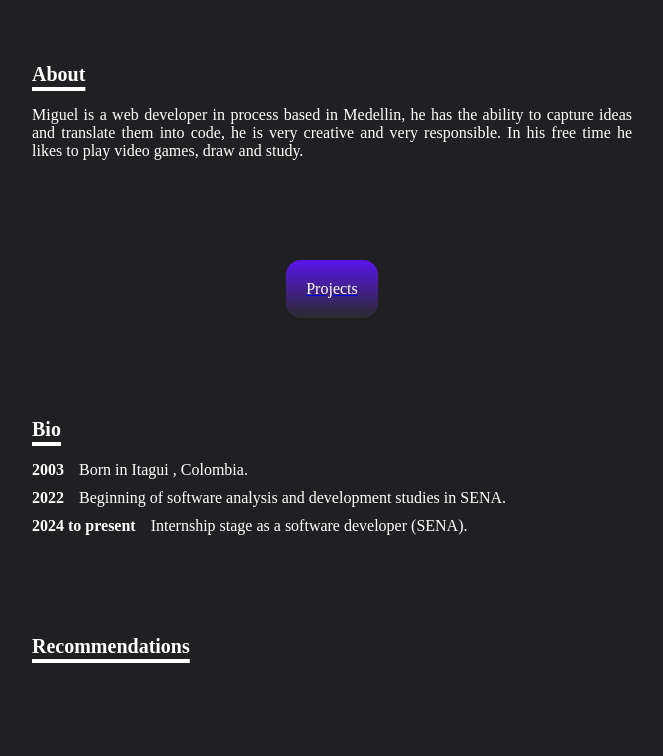
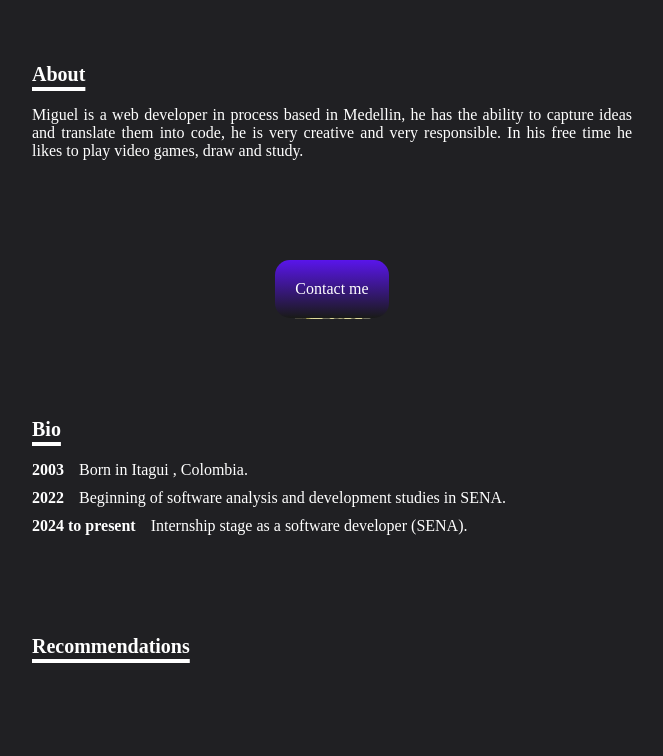
Before and after one commit to LuisMiguelDevelopment/MyPortfolio, a React (Vite) app: page / in a window 1280 px wide. Shown: the part 869-1625 px from the top of the page, without its empty margins (308-971 px from the left). Built offline with nearby package versions, Linux system fonts and the light colour scheme; a web font is replaced by a local one.

Commit message:
feat: :sparkles: contact me

```diff
--- a/src/components/atoms/Button/Button.css
+++ b/src/components/atoms/Button/Button.css
@@ -10,9 +10,7 @@
 
 
 
-.button:hover {
-    opacity: 0.8;
-}
+
 
 
 .button.buttonGreyGradient {
@@ -30,13 +28,26 @@
     color: white;
 }
 
+.button.buttonPurple2 {
+    background-color: #c69ef7;
+    color: white;
+}
+.button.buttonPurple2:hover {
+    background-color: #af75f7;
+    color: white;
+}
+
 .button.buttonPurplelight {
     background: linear-gradient(180deg, #3737DA 0.01%, rgba(55, 55, 218, 0.24) 0.02%, rgba(55, 55, 218, 0.13) 0.03%);
     color: #202023;
 }
 
 .button.buttonPurpleGradient {
-    background: linear-gradient(180deg, #5915EB 0%, rgba(227, 229, 217, 0.06) 99.99%, rgba(235, 238, 216, 0.00) 100%);
+    background: linear-gradient(180deg, #5915EB 0%, rgb(25, 26, 24) 99.99%, rgba(235, 238, 216, 0.00) 100%);
+    color: white;
+}
+.button.buttonPurpleGradient:hover {
+    background: linear-gradient(180deg, #5915EB 0%, rgb(179, 190, 168) 99.99%, rgba(235, 238, 216, 0.00) 100%);
     color: white;
 }
 
--- a/src/components/atoms/Button/Button.jsx
+++ b/src/components/atoms/Button/Button.jsx
@@ -1,12 +1,13 @@
 import './Button.css';
 import classnames from 'classnames';
 import Icon from '../Icons/Icon';
-const Button = ({variant , text , icon , link}) => {
+const Button = ({variant , text , icon , link , id}) => {
 
     const buttonClases = classnames('button',{
         buttonGreyGradient : variant === 'buttonGreyGradient',
         buttonBlackGradient : variant === 'buttonBlackGradient',
         buttonPurple : variant === 'buttonPurple',
+        buttonPurple2 : variant === 'buttonPurple2',
         buttonPurplelight : variant === 'buttonPurplelight',
         buttonPurpleGradient :variant === 'buttonPurpleGradient',
         buttonYellowGradient :variant === 'buttonYellowGradient',
@@ -14,7 +15,7 @@ const Button = ({variant , text , icon , link}) => {
     })
 
   return (
-    <a href={link} className={buttonClases}  >
+    <a href={link} className={buttonClases} id={id}  >
         {icon && <Icon className="icono"  type={icon}/>}
         {text}
     </a>
--- a/src/components/atoms/Image/Image.jsx
+++ b/src/components/atoms/Image/Image.jsx
@@ -1,3 +1,3 @@
-const Image = ({source , altText}) => <img src={source} alt={altText} />
+const Image = ({source , altText , id ,className}) => <img src={source} alt={altText} id={id} className={className} />
 
 export default Image;
--- a/src/pages/about/About.jsx
+++ b/src/pages/about/About.jsx
@@ -1,3 +1,4 @@
+import React, { useEffect } from 'react';
 import Title from "../../components/atoms/Title/Title"
 import InfoText from "../../components/atoms/InfoText/InfoText"
 import Layout from "../../_config/Layout"
@@ -13,41 +14,28 @@ import Recommendations from '../../components/molecules/Recommendations/Recommen
 import Ade from '../../assets/img/ImageAdelaida.png'
 import Yei from '../../assets/img/ImageYeison.png'
 import Seba from '../../assets/img/ImageSebas.png'
+import totoro from '../../assets/img/totoro.png'
+import './about.css';
 
-import './about.css';
-import { useEffect } from "react"
-import { Link } from "react-router-dom"
 const About = () => {
 
   const { contextTheme } = useThemeContext();
   const abouText = 'Hi, I am a web developer in process based in Colombia!'
 
+  useEffect(() => {
+    const totoroButton = document.getElementById('totoroBottom');
+    const totoroUp = document.querySelector('.totoroUp');
 
-  useEffect(() => {
-    const animationImage = document.getElementById('imgProfile');
-
-    const Animation = (inputs, observerr) => {
-      inputs.forEach((input) => {
-        if (input.isIntersecting) {
-          input.target.classList.add('visible');
-
-        } else {
-          input.target.classList.remove('visible')
-        }
-      });
+    totoroButton.onmouseover = function () {
+      totoroUp.classList.add("up")
     }
 
+    totoroButton.addEventListener('mouseout', function () {
+      totoroUp.classList.remove("up")
+    })
+  }, [])
 
-    const observer = new IntersectionObserver(Animation, {
-      root: null,
-      rootMargin: '0px 0px 0px 0px',
-      threshold: 1
-    })
-
-    observer.observe(animationImage);
-
-  })
-
+  const mail = "luismidev09@gmail.com";
 
   return (
     <Layout className="about" >
@@ -65,48 +53,38 @@ const About = () => {
       <div className="About">
         <div className="About-title">
           <Title text={'About'} level={'h3'} />
-
         </div>
         <div className="info-about">
           <Text text={'Miguel is a web developer in process based in Medellin, he has the ability to capture ideas and translate them into code, he is very creative and very responsible. In his free time he likes to play video games, draw and study.'} />
         </div>
       </div>
-
-      <Link to={'/Projects'}>
-        <div className="button-projects">
-          {contextTheme === "Dark" ? (<Button  text={'Projects'} variant={'buttonPurpleGradient'} />) : (<Button text={'Projects'} variant={'buttonPurplelight'} />)}
-        </div>
-      </Link>
-
+      <div className="button-projects" >
+        <Image source={totoro} className={"totoroUp"} />
+        {contextTheme === "Dark" ? (<Button id={"totoroBottom"} link={`mailto:${mail}`} text={'Contact me'} variant={'buttonPurpleGradient'} />) : (<Button id={"totoroBottom"}  link={`mailto:${mail}`} text={'Contact me'} variant={'buttonPurple2'} />)}
+      </div>
       <div className="Bio">
         <div className="bio-title">
           <Title text={'Bio'} level={'h3'} />
-
         </div>
         <div className="bio-date">
           <Datatext subtitle={'2003'} text={'Born in Itagui , Colombia.'} />
           <Datatext subtitle={'2022'} text={'Beginning of software analysis and development studies in SENA.'} />
           <Datatext subtitle={'2024 to present'} text={'Internship stage as a software developer (SENA).'} />
         </div>
-
         <div className="About-title about-recommendations">
           <Title text={'Recommendations'} level={'h3'} />
         </div>
-
         <div className="recommendations">
           <Recommendations source={Ade} text={'Adelaida Cano Molina'} level={'h3'} subtitle={'Systems engineer'} subtitle2={'SENA instructor'} />
           <Recommendations source={Yei} text={'Yeison Gil Alzate'} level={'h3'} subtitle={'Software development'} subtitle2={'SENA student'} />
           <Recommendations source={Seba} text={'Sebastian Vallejo'} level={'h3'} subtitle={'Software development'} subtitle2={'SENA student'} />
         </div>
-
         <div className="sign">
           {contextTheme === "Dark" ? (<Image source={signWhite} />) : (<Image source={signBlack} />)}
         </div>
-
       </div>
-
     </Layout>
   )
 }
 
-export default About
+export default About;
--- a/src/pages/about/about.css
+++ b/src/pages/about/about.css
@@ -78,8 +78,26 @@
     display: flex;
     justify-content: center;
     margin-top: 100px;
+    position: relative;
+}
+.button-projects  a{
+   z-index: 2;
 }
 
+
+.button-projects img{
+    width: 80px;
+    position: absolute;
+    z-index: 1;
+    display: flex;
+    align-items: center;
+    justify-content: center;
+    transform: translateY(0px);
+    transition: 0.7s ease-in-out all;
+}
+.button-projects img.up{
+    transform: translateY(-59px);
+}
 
 
 .Bio {
```
Also changed, not shown: src/assets/img/totoro.png (added).
